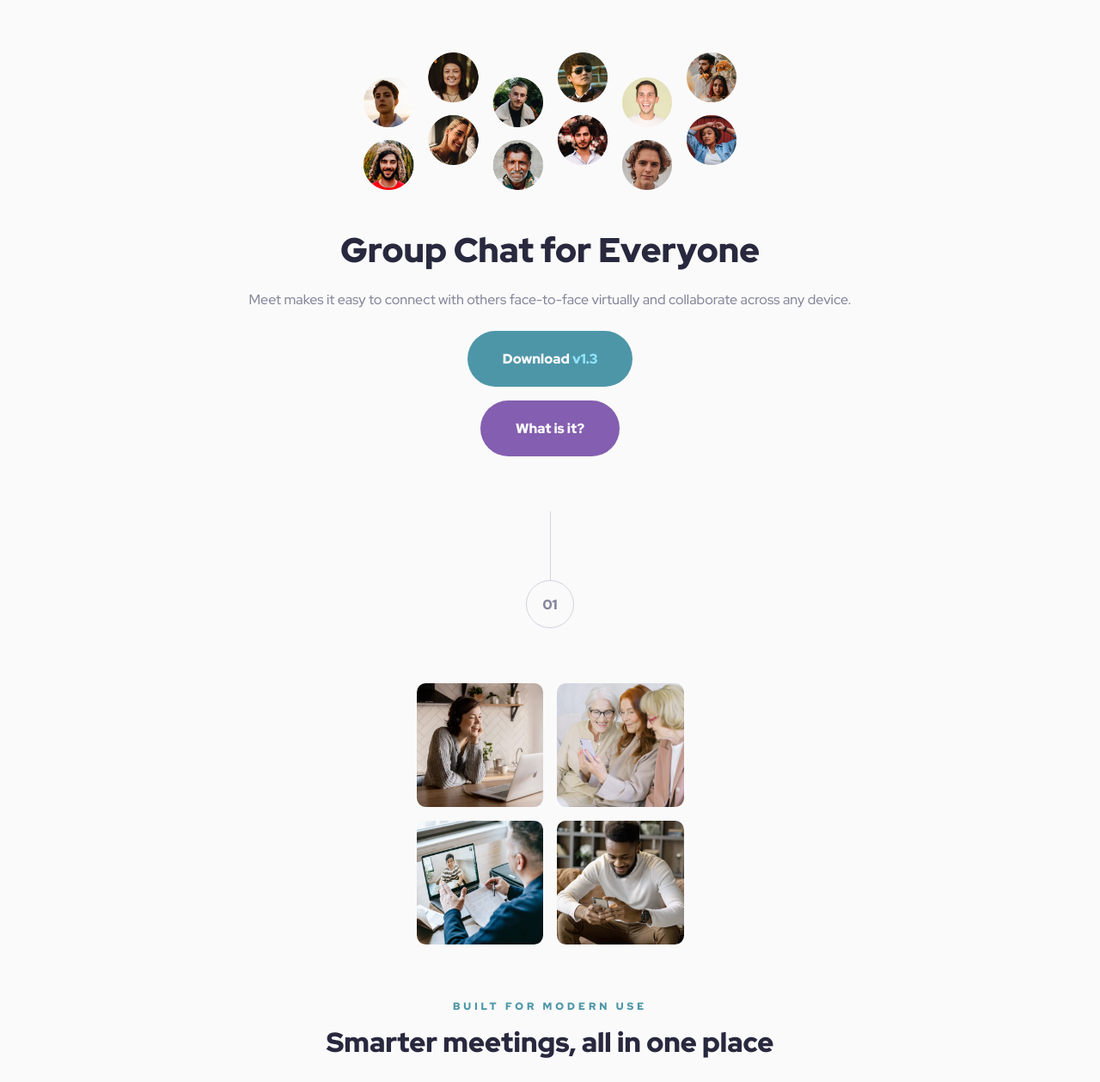
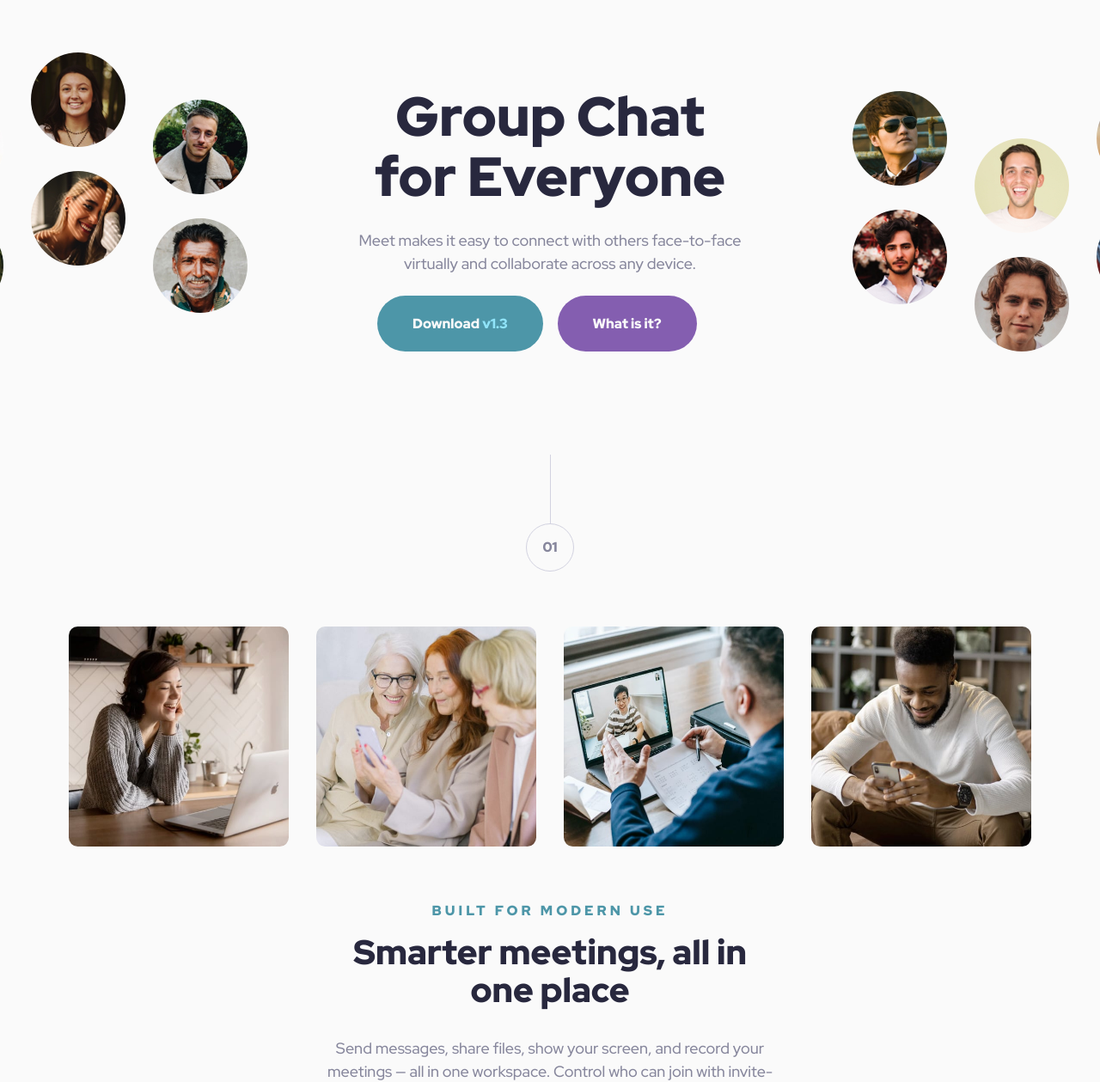
Before and after one commit to nvm03/meet-landing-page, a plain HTML site: page index.html in a window 1280 px wide. Shown: the part 79-1338 px from the top of the page at 86% size. Drawn offline with Linux system fonts and the light colour scheme.

Commit message:
all versions done, but need some responsive improvements

```diff
--- a/index.html
+++ b/index.html
@@ -18,30 +18,34 @@
   </header>
 
   <main>
-    <div class="hero-cluster">
-          <img src="assets\desktop\image-hero-left.png"  alt="hero-photos-left">
-          <img src="assets\desktop\image-hero-right.png"  alt="hero-photos-right">
-        </div>
     <div class="container">
       <section class="group-chat">
         <div class="wrapper">
-          <h1>Group Chat for Everyone</h1>
-          <p>Meet makes it easy to connect with others face-to-face virtually and collaborate across any device.</p>
-          <a href="#" class="btn download">Download <span>v1.3</span></a>
-          <a href="#" class="btn whatisit">What is it?</a>
-      </div>
+            <div class="hero-cluster">
+              <img src="assets\desktop\image-hero-left.png" class="hero-left" alt="hero-photos-left">
+              <img src="assets\desktop\image-hero-right.png" class="hero-right" alt="hero-photos-right">
+                <div class="group-chat-block">
+                  <h1>Group Chat <br>for Everyone</h1>
+                  <p>Meet makes it easy to connect with others face-to-face virtually and collaborate across any device.</p>
+                  <div class="btn-block">
+                    <a href="#" class="btn download">Download <span>v1.3</span></a>
+                    <a href="#" class="btn whatisit">What is it?</a>
+                  </div>
+                </div>
+            </div>
+         </div>
       </section>
       <section class="modern-use">
         <div class="wrapper">
           <div class="vertical-line"></div>
           <div class="page1">01</div>
           <div class="people-img">
-            <img src="assets\desktop\image-woman-in-videocall.jpg" alt="">
-            <img src="assets\desktop\image-women-videochatting.jpg" alt="">
-            <img src="assets\desktop\image-men-in-meeting.jpg" alt="">
-            <img src="assets\desktop\image-man-texting.jpg" alt="">
+            <img src="assets\desktop\image-woman-in-videocall.jpg" alt="woman-in-videocall">
+            <img src="assets\desktop\image-women-videochatting.jpg" alt="women-videochatting">
+            <img src="assets\desktop\image-men-in-meeting.jpg" alt="men-in-meeting">
+            <img src="assets\desktop\image-man-texting.jpg" alt="man-texting">
           </div>
-          <div class="text">
+          <div class="modern-use-block">
             <h4>Built for modern use</h4>
             <h2>Smarter meetings, all in one place</h2>
             <p>Send messages, share files, show your screen, and record your meetings — all in one
@@ -50,6 +54,7 @@
         </div>
       </section>
     </div>
+  </div>
   </main>
 <footer>
   <section class="next-page">
@@ -58,10 +63,9 @@
       <div class="page1">02</div>
     </div>
   </section>
-
   <section class="more-together">
     <div class="wrapper">
-      <div class="info">
+      <div class="more-together-block">
         <h2>Experience more together</h2>
         <p>Stay connected with reliable HD meetings and unlimited one-on-one and group video sessions.</p>
         <a href="#" class="btn download-purple">Download <span>v1.3</span></a>
--- a/styles.css
+++ b/styles.css
@@ -41,29 +41,43 @@ body{
     margin: 0;
     font-family: "Red Hat Display", sans-serif;
 }
+
 .logo{
-  display: flex;
-  margin-top: 3rem;
-  justify-content: center;
+    display: flex;
+    margin-top: 3rem;
+    justify-content: center;
+}
+.hero-cluster img{
+    height: 10rem;
 }
 .hero-cluster{
     margin-top: 4rem;
-    display: flex;
-    height: 10rem;
-    overflow: hidden;
-    justify-content: center;
+    display: grid;
+    grid-template-columns: repeat(2,1fr);
+
     gap: 1.063rem;
 }
-
-.container{
-    margin-top: 3rem;
+.group-chat-block{
+    display: grid;
+    justify-self: center;
+    grid-column: 1 / -1;
+}
+.group-chat-block, .modern-use-block, .more-together-block{
+    width: 19.063rem;
 }
 .wrapper{
-    margin: 0 2.188rem;
     text-align: center;
+    overflow: hidden;
     display: flex;
     flex-direction: column;
     align-items: center;
+}
+
+.btn-block{
+    display: grid;
+    grid-template-columns: 1;
+    place-items: center;
+    gap: 1.063rem;
 }
 .btn{
     padding: 1.375rem 2.563rem;
@@ -81,13 +95,12 @@ body{
     color: var(--cyan300);
 }
 .whatisit{
-    margin-top: 1rem;
     max-width: 10.063rem;
     background-color: var(--purple600);
 }
 
 .modern-use{
-    margin-top: 64px;
+    margin-top: 4rem;
 }
 .page1{
     width: 54px;
@@ -115,10 +128,10 @@ body{
     margin-top: 4rem;
     display: grid;
     grid-template-columns: repeat(2, 1fr);
-    gap: 1rem;
+    gap: clamp(0.7rem, 1rem, 1.2rem);
 }
 
-.text{
+.modern-use-block{
     margin-top: 4rem;
 }
 h4{
@@ -136,7 +149,7 @@ h2{
     line-height: var(--txt-2-lineheight-mob);
     font-weight: 900;
 }
-.text p{
+.modern-use-block p{
     margin: 0;
 }
 
@@ -149,14 +162,14 @@ h2{
     background-repeat: no-repeat;
 }
 
-.info h2{
+.more-together-block h2{
     margin: 0;
     color: var(--white);
     font-weight: 900;
     font-size: var(--txt-2-size-mob);
     line-height: var(--txt-4-lineheight);
 }
-.info p{
+.more-together-block p{
     color: var(--white);
     font-weight: var(--txt-4-weight);
     font-size: 1rem;
@@ -174,17 +187,140 @@ h2{
     justify-self: center;
     bottom: -25px;
 }
-.info{
-    min-height: 23.375rem;
-    display: flex;
-    flex-direction: column;
-    justify-content: center;
-    align-items: center;
+.more-together-block{
+    padding: 4rem 0;
+    display: grid;
+    grid-template-columns: 1fr;
+    place-items: center;
 }
 .download-purple{
-    max-width: 12.063rem;
     background-color: var(--purple600);
 }
-.info span{
+.more-together-block span{
     color: var(--purple300);
 }
+
+@media (min-width: 48rem){
+    h1{
+        font-size: 3rem;
+    }
+    h4{
+        font-size: 0.875rem;
+    }
+    h2{
+        font-size: 2.25rem;
+    }
+    .hero-cluster img{
+        height: 18.938rem;
+    }
+    .hero-cluster{
+        gap: 2rem;
+    }
+    .group-chat-block{
+        width: 28rem;
+        margin-top: 2.5rem;
+    }
+    .btn-block{
+        display: grid;
+        grid-template-columns: repeat(2, 1fr);
+    }
+    .download{
+        justify-self: end;
+    }
+    .whatisit{
+        justify-self: start;
+    }
+
+    .modern-use{
+        margin-top: 7.5rem;
+    }
+    .people-img{
+        grid-template-columns: repeat(4, 1fr);
+        gap: clamp(0.5rem, 1.5rem, 2.5rem);
+    }
+    .people-img img{
+        width: 9.5rem;
+        height: 10rem;
+    }
+    .modern-use-block, .more-together-block{
+        width: 31.5rem;
+    }
+
+    .more-together{
+        background-image: linear-gradient(rgb(from var(--cyan600) r g b / 0.9),
+        rgb(from var(--cyan600) r g b / 0.9)
+        ),
+        url("assets/tablet/image-footer.jpg");
+    }
+
+    .more-together-block h2{
+        font-size: 2.25rem;
+    }
+    .more-together-block p{
+        font-size: 1rem;
+    }
+}
+
+@media (min-width: 60rem){
+    h1{
+        font-size: var(--txt-1-size);
+    }
+    p{
+        font-size: var(--txt-4-size);
+    }
+    h4{
+        font-size: var(--txt-3-size);
+    }
+    h2{
+        font-size: var(--txt-2-size);
+    }
+    .more-together-block h2{
+        font-size: var(--txt-2-size);
+        text-align: left;
+    }
+    .more-together-block p{
+        font-size: var(--txt-4-size);
+        text-align: left;
+        margin: 0;
+    }
+
+    .modern-use-block{
+        width: 33.125rem;
+    }
+    .more-together-block{
+        width: 70rem;
+    }
+
+    .hero-cluster{
+        grid-template-columns: repeat(3,1fr);
+        gap: 8rem;
+    }
+    .group-chat-block{
+        grid-row: 1;
+        grid-column: 2;
+    }
+    .hero-right{
+        align-self: flex-end;
+        justify-self: end;
+    }
+    .people-img{
+        gap: clamp(1rem, 2rem, 3rem);
+    }
+    .people-img img{
+        width: 16rem;
+        height: 16rem;
+    }
+
+    .more-together{
+        background-image: linear-gradient(rgb(from var(--cyan600) r g b / 0.9),
+        rgb(from var(--cyan600) r g b / 0.9)
+        ),
+        url("assets/desktop/image-footer.jpg");
+    }
+
+    .more-together-block{
+        grid-template-columns: repeat(3, 1fr);
+        padding: 7rem 0;
+        align-items: start;
+    }
+}
```
